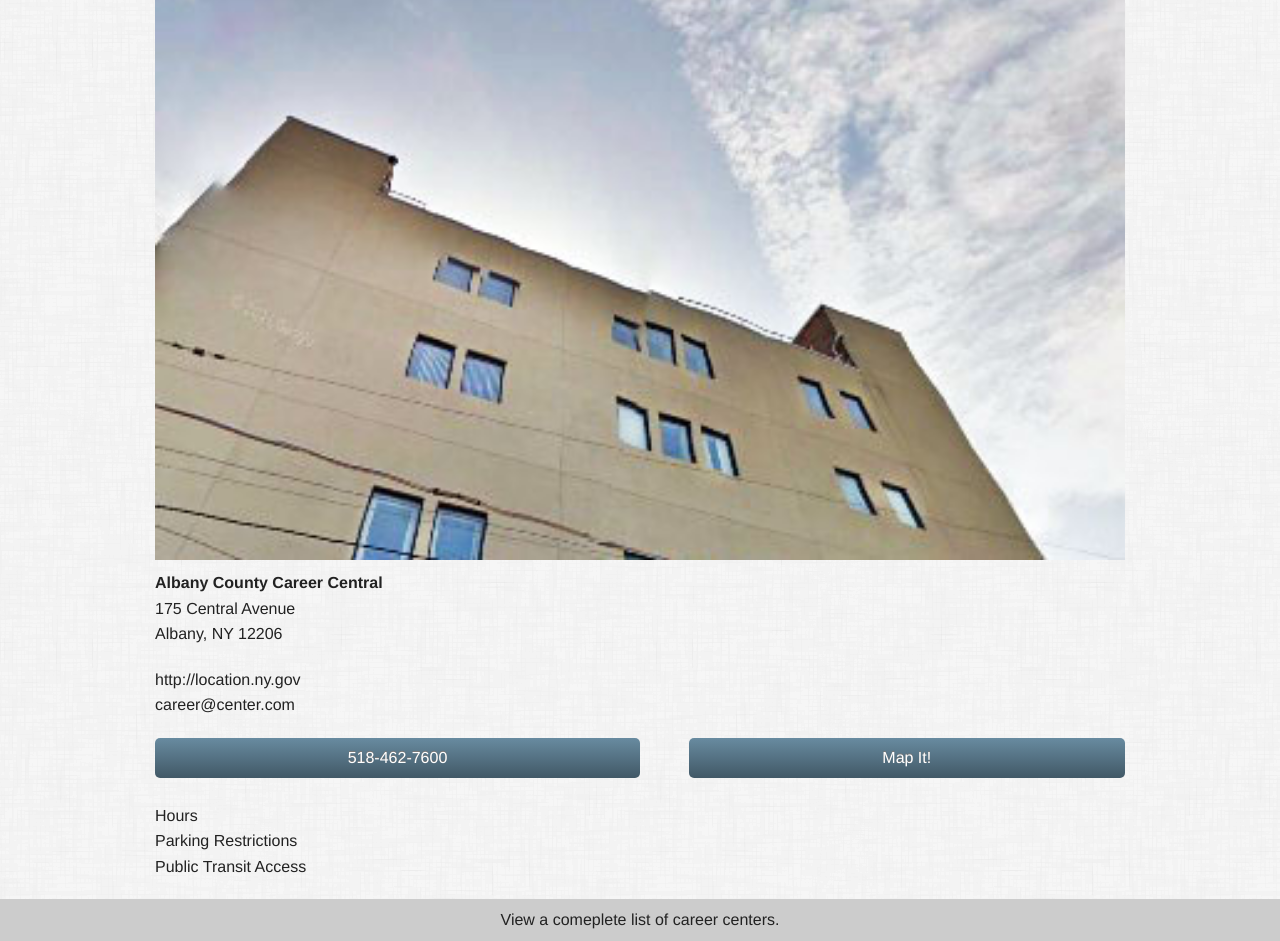
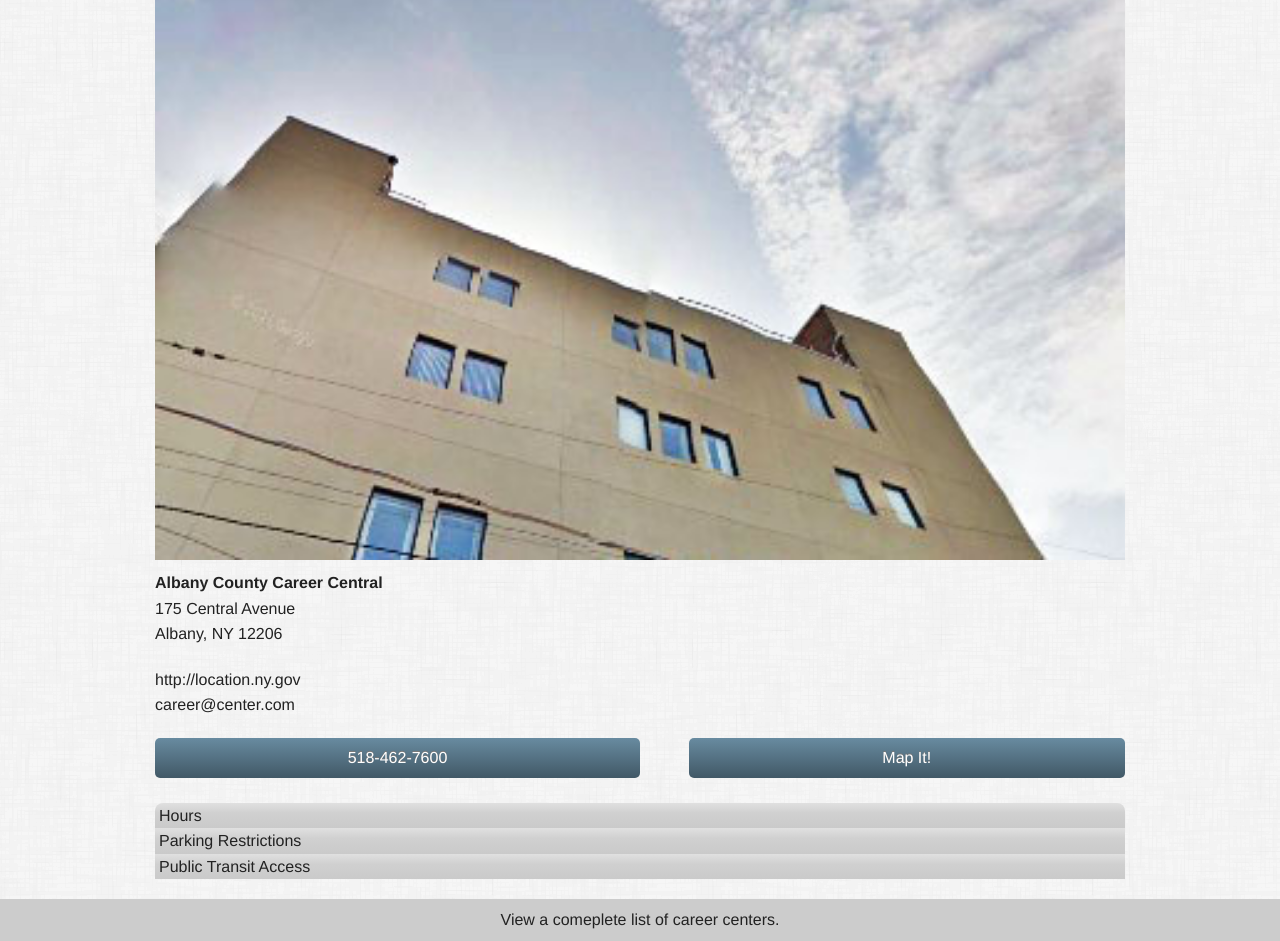
Before and after one commit to CourtneyJordan/Off-Canvas-2, a plain HTML site: page location.html in a window 1280 px wide. Shown: the part 52-993 px from the top of the page. Drawn offline with Linux system fonts and the light colour scheme.

Commit message:
style changes to location page

```diff
--- a/css/app.css
+++ b/css/app.css
@@ -239,10 +239,28 @@ div p span a {
 
 .expanded {
 	display: none;
+
+}
+
+.page .expandable {
+	display: block;
+	background: -webkit-gradient(linear, left top, left bottom, color-stop(0%,#E0E0E0), color-stop(40%,#D0D0D0), color-stop(100%,#CACACA));
+	padding-left:4px;
 }
 
 .page .expandable + div {
 	padding: 5px 0 20px 20px;
+	background-color: #e1e1e1;
+}
+
+.top-curve {
+	border-top-left-radius: 8px;
+	border-top-right-radius: 8px;
+}
+
+.bottom-curve {
+	border-bottom-left-radius: 8px;
+	border-bottom-right-radius: 8px;
 }
 
 .page .location-list li{
--- a/location.html
+++ b/location.html
@@ -83,7 +83,7 @@
 					<div class="small-12 columns centered">
 						<ul class="additional-info">
 							<li>
-								<a href="#one" class="expandable">Hours</a>
+								<a href="#one" class="expandable top-curve">Hours</a>
 								<div class="expanded">
 									<ul class="remove-bullets">
 										<li>Monday: 7:00 AM - 4:30 PM</li>
@@ -107,7 +107,7 @@
 							</li>
 							<li>
 								<a href="#three" class="expandable">Public Transit Access</a>
-								<div class="expanded">
+								<div class="expanded bottom-curve">
 									<ul class="remove-bullets">
 										<li>
 											Buses are available to reach this destination through Grey Hound and Public Transit.
```
